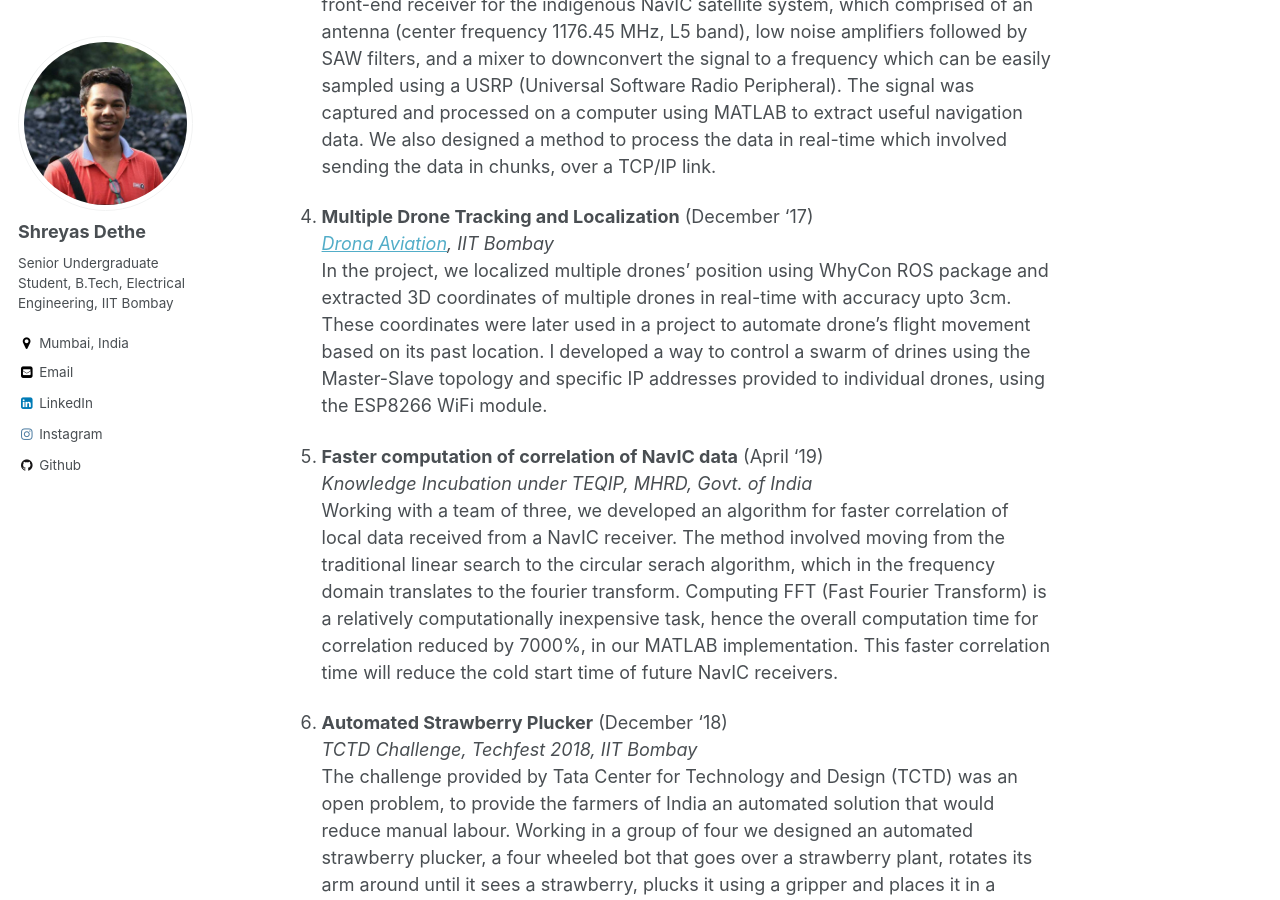
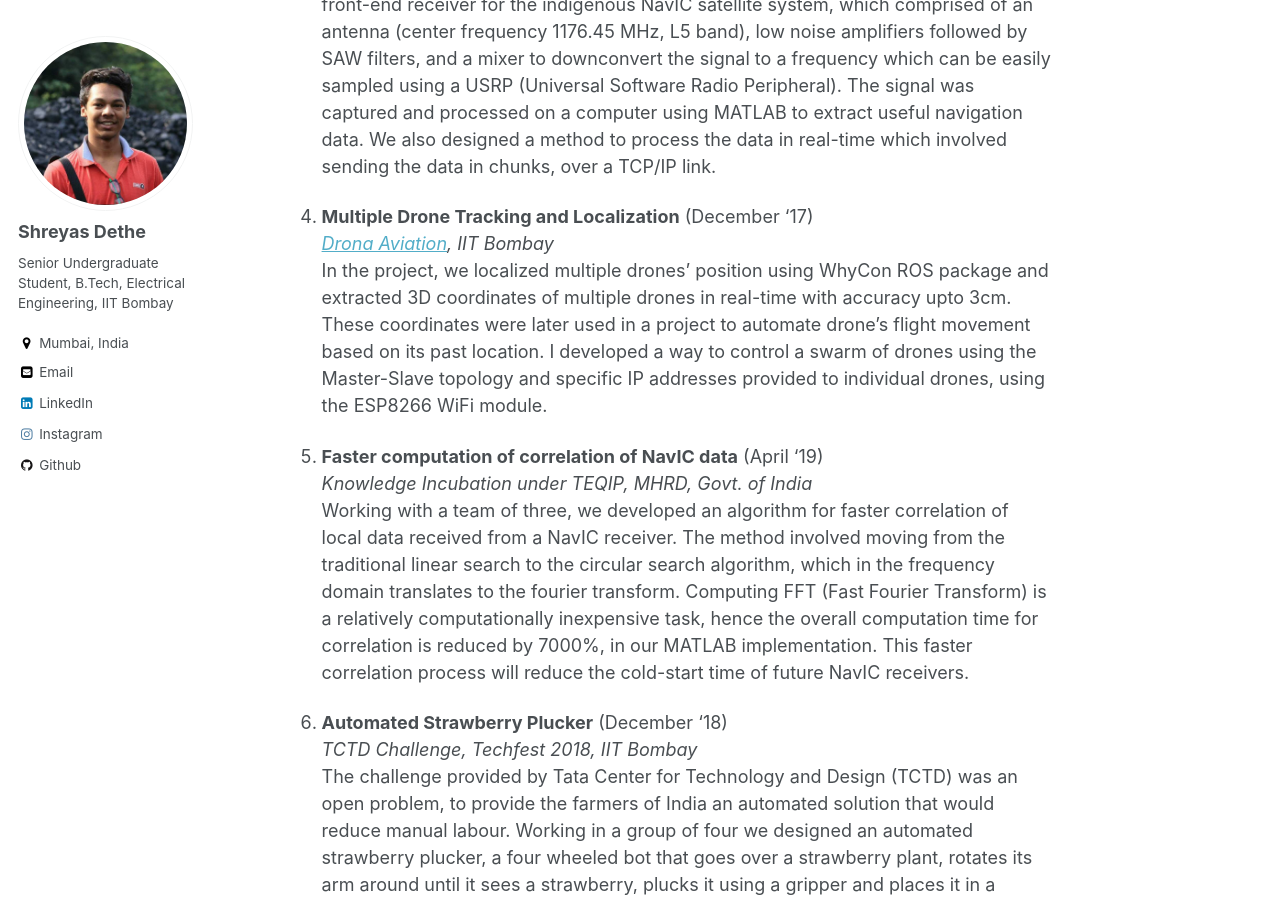
Before and after one commit to shreyasdethe/home, a Jekyll site: the page built from _pages/projects.md, in a window 1280 px wide and 900 px high, scrolled down 801 px. Built offline with Jekyll 4.4.1, drawn with Linux system fonts in a browser that asks for light colours.

```diff
--- a/_pages/projects.md
+++ b/_pages/projects.md
@@ -25,12 +25,12 @@ excerpt: "Projects"
 
 4.  **Multiple Drone Tracking and Localization** (December '17) <br/>
     *[Drona Aviation](https://www.dronaaviation.com/), IIT Bombay* <br/>
-    In the project, we localized multiple drones' position using WhyCon ROS package and extracted 3D coordinates of multiple drones in real-time with accuracy upto 3cm. These coordinates were later used in a project to automate drone's flight movement based on its past location. I developed a way to control a swarm of drines using the Master-Slave topology and specific IP addresses provided to individual drones, using the ESP8266 WiFi module.
+    In the project, we localized multiple drones' position using WhyCon ROS package and extracted 3D coordinates of multiple drones in real-time with accuracy upto 3cm. These coordinates were later used in a project to automate drone's flight movement based on its past location. I developed a way to control a swarm of drones using the Master-Slave topology and specific IP addresses provided to individual drones, using the ESP8266 WiFi module.
 
 
 5.  **Faster computation of correlation of NavIC data** (April '19) <br/>
     *Knowledge Incubation under TEQIP, MHRD, Govt. of India* <br/>
-    Working with a team of three, we developed an algorithm for faster correlation of local data received from a NavIC receiver. The method involved moving from the traditional linear search to the circular serach algorithm, which in the frequency domain translates to the fourier transform. Computing FFT (Fast Fourier Transform) is a relatively computationally inexpensive task, hence the overall computation time for correlation reduced by 7000%, in our MATLAB implementation. This faster correlation  time will reduce the cold start time of future NavIC receivers.
+    Working with a team of three, we developed an algorithm for faster correlation of local data received from a NavIC receiver. The method involved moving from the traditional linear search to the circular search algorithm, which in the frequency domain translates to the fourier transform. Computing FFT (Fast Fourier Transform) is a relatively computationally inexpensive task, hence the overall computation time for correlation is reduced by 7000%, in our MATLAB implementation. This faster correlation  process will reduce the cold-start time of future NavIC receivers.
 
 
 6.  **Automated Strawberry Plucker** (December '18) <br/>
```
Also changed, not shown: _pages/blog.md (added, +6 -0 lines).
